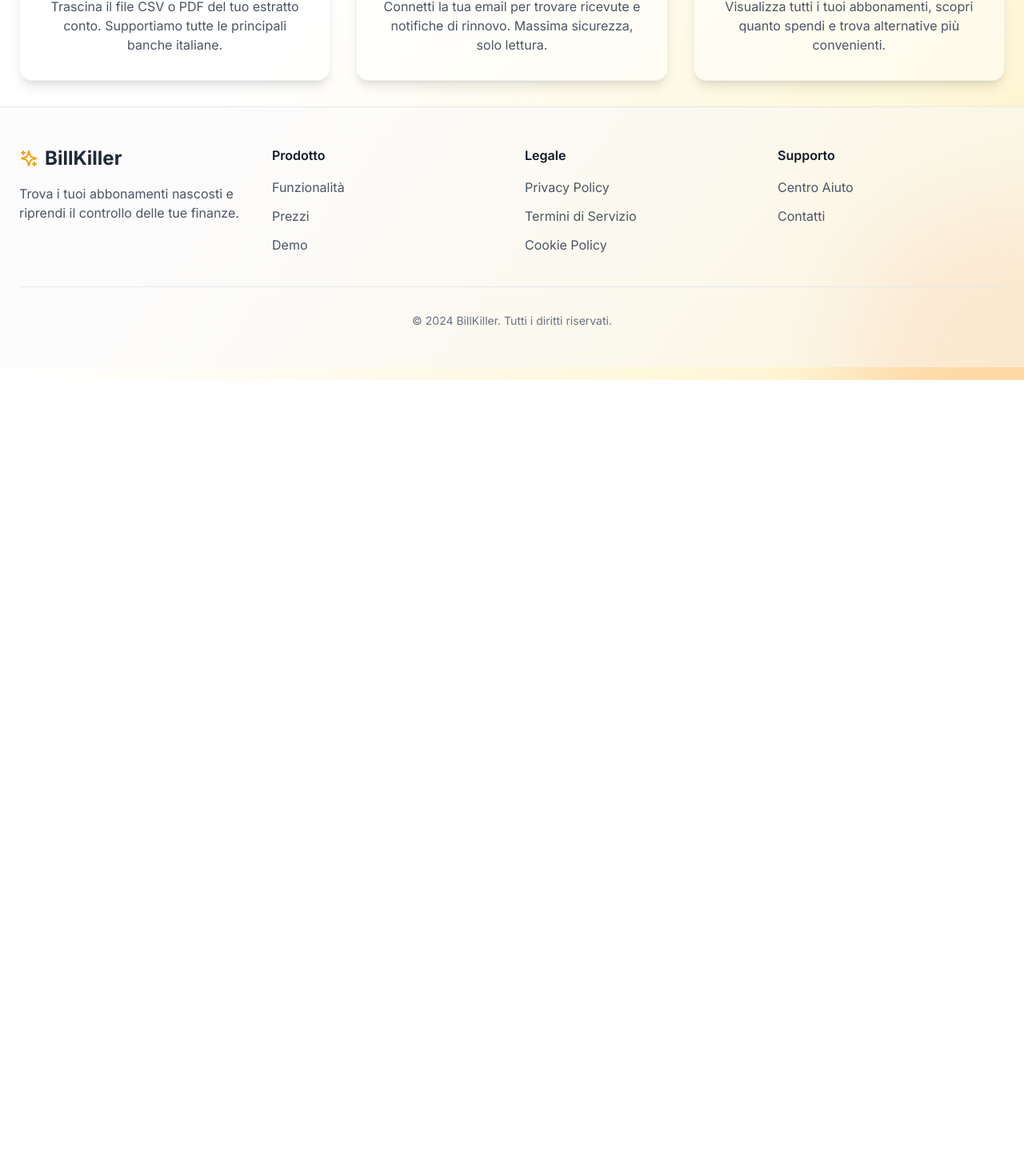
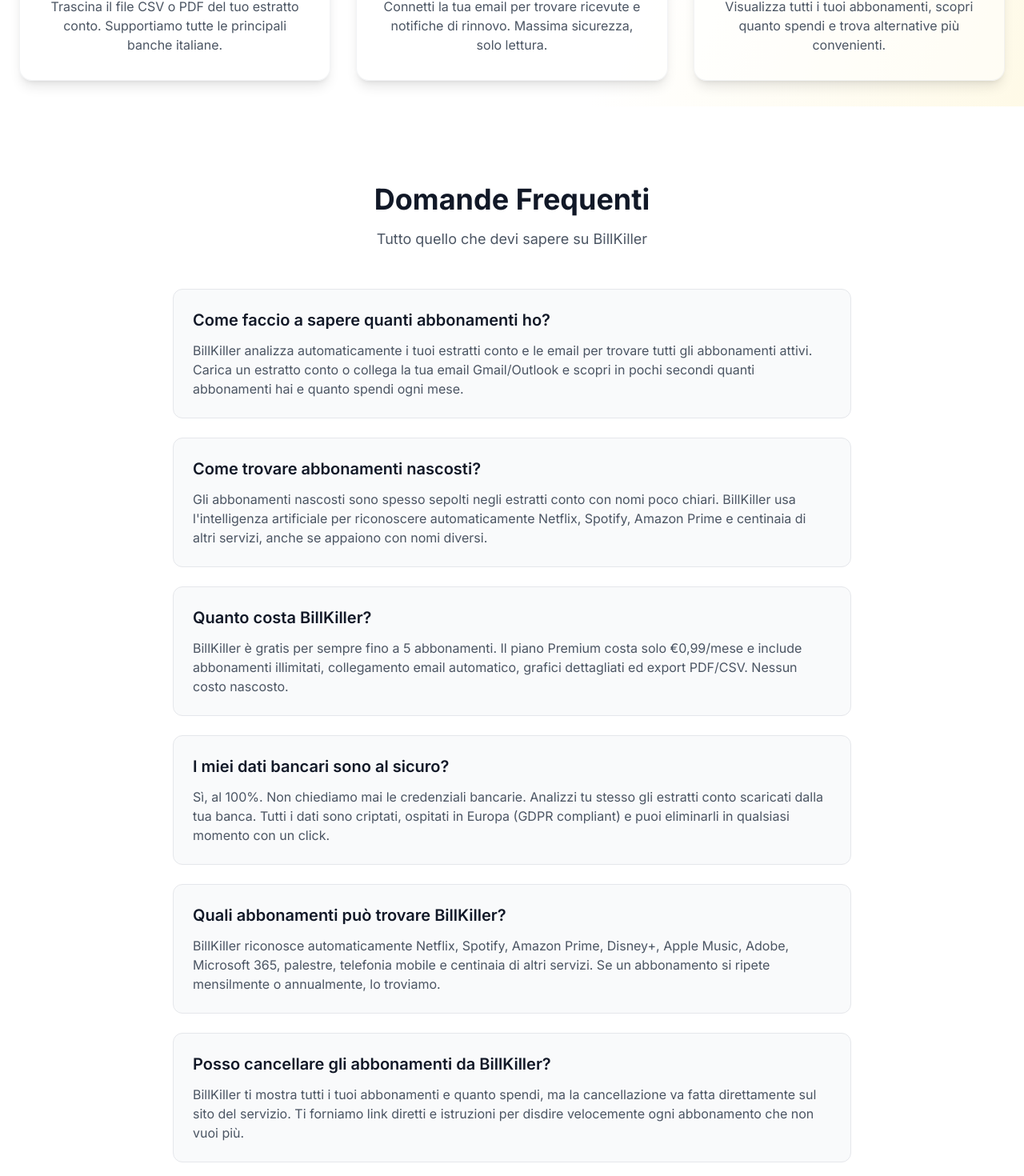
Before and after one commit to danielescianna04-dev/BillKiller, a Next.js app: page / in a window 1280 px wide. Shown: the part 1180-2650 px from the top of the page at 80% size. Before the commit the page ends 1655 px from the top, so only its background shows below. Built offline with nearby package versions, Linux system fonts and the light colour scheme; no server answers.

Commit message:
Aggiunta sezione FAQ SEO-friendly per query tipo 'quanti abbonamenti ho'

```diff
--- a/app/page.tsx
+++ b/app/page.tsx
@@ -143,6 +143,82 @@ export default function HomePage() {
         </div>
       </section>
 
+      {/* FAQ Section - SEO */}
+      <section className="relative py-16 sm:py-24 bg-white">
+        <div className="container mx-auto px-4 sm:px-6 max-w-4xl">
+          <div className="text-center mb-12">
+            <h2 className="text-3xl sm:text-4xl font-bold mb-4 text-gray-900">
+              Domande Frequenti
+            </h2>
+            <p className="text-lg text-gray-600">
+              Tutto quello che devi sapere su BillKiller
+            </p>
+          </div>
+
+          <div className="space-y-6">
+            <div className="bg-gray-50 rounded-xl p-6 border border-gray-200">
+              <h3 className="text-xl font-semibold mb-3 text-gray-900">
+                Come faccio a sapere quanti abbonamenti ho?
+              </h3>
+              <p className="text-gray-600">
+                BillKiller analizza automaticamente i tuoi estratti conto e le email per trovare tutti gli abbonamenti attivi.
+                Carica un estratto conto o collega la tua email Gmail/Outlook e scopri in pochi secondi quanti abbonamenti hai e quanto spendi ogni mese.
+              </p>
+            </div>
+
+            <div className="bg-gray-50 rounded-xl p-6 border border-gray-200">
+              <h3 className="text-xl font-semibold mb-3 text-gray-900">
+                Come trovare abbonamenti nascosti?
+              </h3>
+              <p className="text-gray-600">
+                Gli abbonamenti nascosti sono spesso sepolti negli estratti conto con nomi poco chiari. BillKiller usa l'intelligenza artificiale
+                per riconoscere automaticamente Netflix, Spotify, Amazon Prime e centinaia di altri servizi, anche se appaiono con nomi diversi.
+              </p>
+            </div>
+
+            <div className="bg-gray-50 rounded-xl p-6 border border-gray-200">
+              <h3 className="text-xl font-semibold mb-3 text-gray-900">
+                Quanto costa BillKiller?
+              </h3>
+              <p className="text-gray-600">
+                BillKiller è gratis per sempre fino a 5 abbonamenti. Il piano Premium costa solo €0,99/mese e include abbonamenti illimitati,
+                collegamento email automatico, grafici dettagliati ed export PDF/CSV. Nessun costo nascosto.
+              </p>
+            </div>
+
+            <div className="bg-gray-50 rounded-xl p-6 border border-gray-200">
+              <h3 className="text-xl font-semibold mb-3 text-gray-900">
+                I miei dati bancari sono al sicuro?
+              </h3>
+              <p className="text-gray-600">
+                Sì, al 100%. Non chiediamo mai le credenziali bancarie. Analizzi tu stesso gli estratti conto scaricati dalla tua banca.
+                Tutti i dati sono criptati, ospitati in Europa (GDPR compliant) e puoi eliminarli in qualsiasi momento con un click.
+              </p>
+            </div>
+
+            <div className="bg-gray-50 rounded-xl p-6 border border-gray-200">
+              <h3 className="text-xl font-semibold mb-3 text-gray-900">
+                Quali abbonamenti può trovare BillKiller?
+              </h3>
+              <p className="text-gray-600">
+                BillKiller riconosce automaticamente Netflix, Spotify, Amazon Prime, Disney+, Apple Music, Adobe, Microsoft 365,
+                palestre, telefonia mobile e centinaia di altri servizi. Se un abbonamento si ripete mensilmente o annualmente, lo troviamo.
+              </p>
+            </div>
+
+            <div className="bg-gray-50 rounded-xl p-6 border border-gray-200">
+              <h3 className="text-xl font-semibold mb-3 text-gray-900">
+                Posso cancellare gli abbonamenti da BillKiller?
+              </h3>
+              <p className="text-gray-600">
+                BillKiller ti mostra tutti i tuoi abbonamenti e quanto spendi, ma la cancellazione va fatta direttamente sul sito del servizio.
+                Ti forniamo link diretti e istruzioni per disdire velocemente ogni abbonamento che non vuoi più.
+              </p>
+            </div>
+          </div>
+        </div>
+      </section>
+
       {/* Footer */}
       <footer className="relative bg-gray-50/50 border-t border-gray-200 py-8 sm:py-12">
         <div className="container mx-auto px-4 sm:px-6">
```
